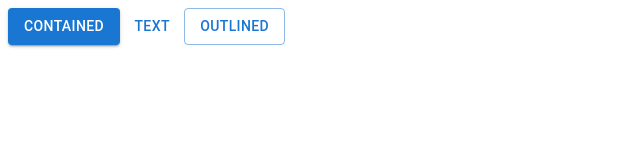
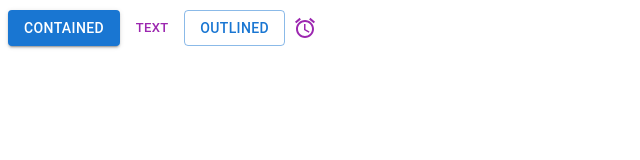
Before and after one commit to eyi739/testing-type, a React (Vite) app: page / in a window 1280 px wide. Shown: the top 160 px of the page, without its empty margins (0-640 px from the left). Built offline with nearby package versions, Linux system fonts and the light colour scheme.

Commit message:
material ui practice.

```diff
--- a/src/App.jsx
+++ b/src/App.jsx
@@ -14,6 +14,8 @@ import Box from './Box';
 import BoxGrid from './BoxGrid';
 import QuoteFetcherLoader from './QuoteFetcherLoader';
 import Button from "@mui/material/Button"
+import IconButton from "@mui/material/IconButton"
+import AlarmIcon from "@mui/icons-material/Alarm"
 
 import { sum } from './utils';
 import QuoteFetcher from './QuoteFetcherLoader';
@@ -60,8 +62,17 @@ function App() {
  return (
   <div>
     <Button variant='contained'>Contained</Button>
-    <Button variant='text' onClick={()=> {alert("Hi")}}>Text</Button>
+    <Button
+      color='secondary'
+      size='small'
+      variant='text'
+      onClick={()=> {alert("Hi")}}>
+        Text
+    </Button>
     <Button variant='outlined'>Outlined</Button>
+    <IconButton color="secondary" aria-label="add an alarm">
+      <AlarmIcon/>
+    </IconButton>
   </div>
 )}
 
```
